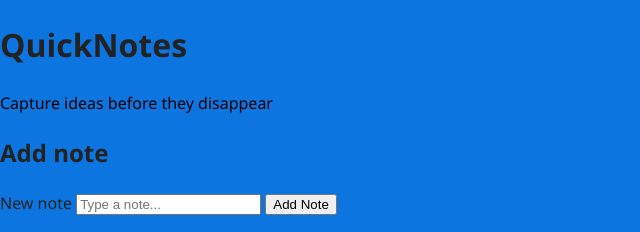
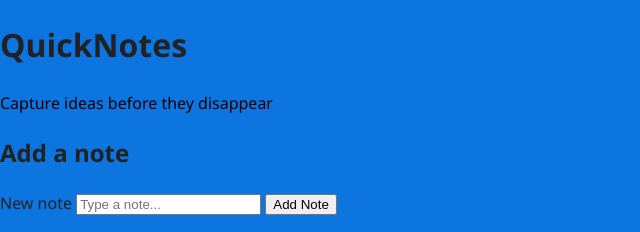
Before and after one commit to njambiEvelyne/Practice, a plain HTML site: page quicknotes-day1/index.html in a window 1280 px wide. Shown: the top 232 px of the page, 0-640 px from the left. Drawn offline with Linux system fonts and the light colour scheme.

```diff
--- a/quicknotes-day1/index.html
+++ b/quicknotes-day1/index.html
@@ -16,7 +16,7 @@
     </header>
      <main>
       <section>
-        <h2>Add note</h2>
+        <h2>Add a note</h2>
         <form id="note-form">
           <label for="note-input">New note</label>
           <input type="text" id="note-input" placeholder="Type a note..." />
```
